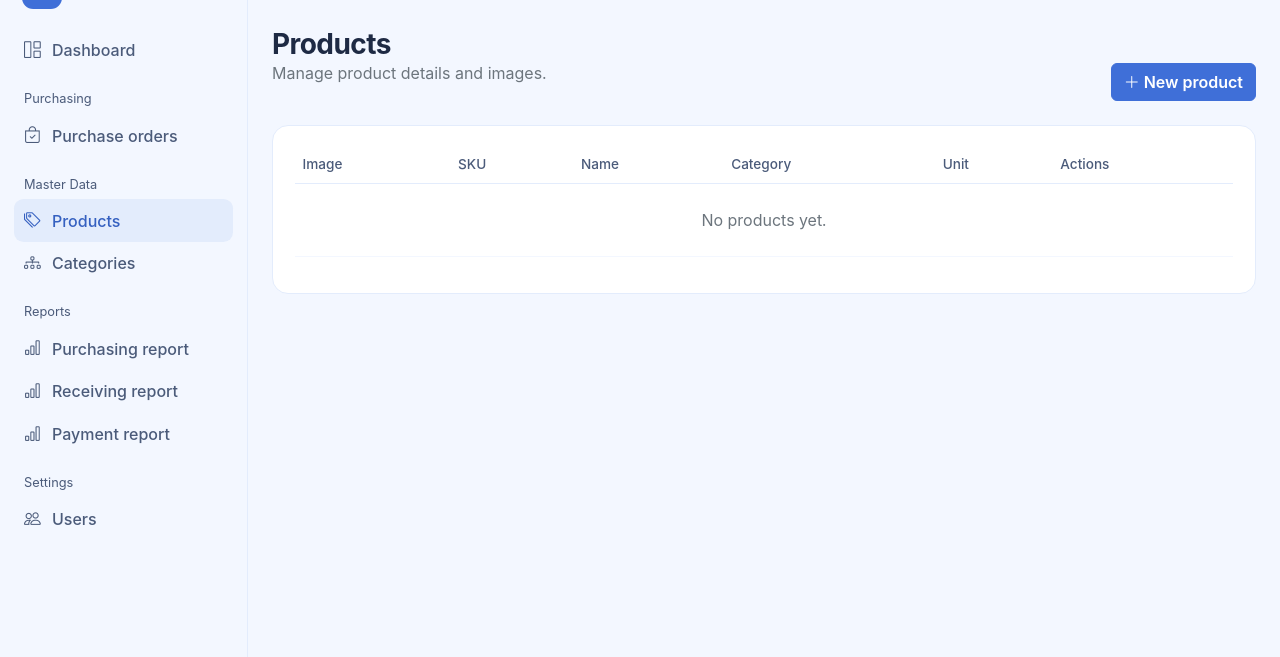
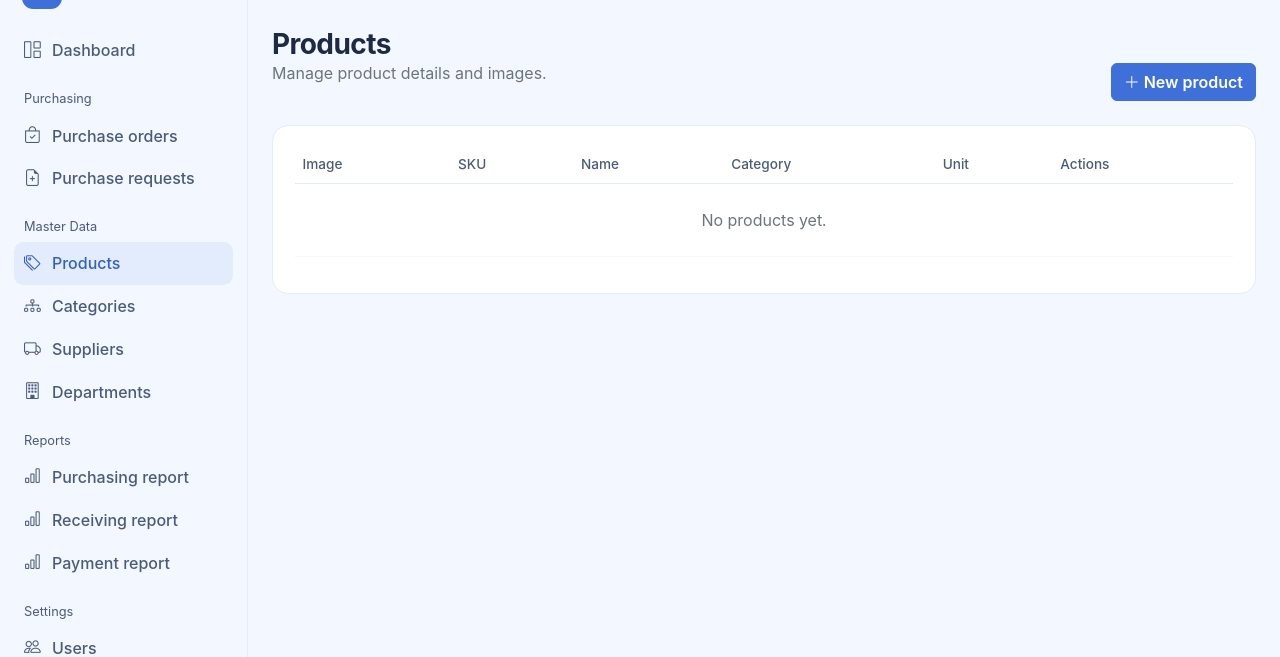
Before and after one commit to sembunly/purchasing_management_system, a Spring Boot app: page /products in a window 1280 px wide. Shown: the part 51-708 px from the top of the page. Run offline with Spring Boot 4, Linux system fonts and the light colour scheme; the visitor is signed in with stand-in values (Sample User, id 1); some of the project's set-up classes (security, data sources, template engines, error pages and the like) are left out, and stand-ins take their place.

Commit message:
Add navigation management: navigation.html

```diff
--- a/src/main/resources/templates/layouts/navigation.html
+++ b/src/main/resources/templates/layouts/navigation.html
@@ -7,9 +7,12 @@
         <a th:href="@{/dashboard}" th:classappend="${activeCode == 'DASHBOARD' ? 'active' : ''}"><i class="bi bi-grid-1x2"></i><span>Dashboard</span></a>
         <div class="side-group">Purchasing</div>
         <a th:href="@{/orders}" th:classappend="${activeCode == 'ORDERS' ? 'active' : ''}"><i class="bi bi-bag-check"></i><span>Purchase orders</span></a>
+        <a th:href="@{/requests}" th:classappend="${activeCode == 'REQUESTS' ? 'active' : ''}"><i class="bi bi-file-earmark-plus"></i><span>Purchase requests</span></a>
         <div class="side-group">Master Data</div>
         <a th:href="@{/products}" th:classappend="${activeCode == 'PRODUCTS' ? 'active' : ''}"><i class="bi bi-tags"></i><span>Products</span></a>
         <a th:href="@{/categories}" th:classappend="${activeCode == 'CATEGORIES' ? 'active' : ''}"><i class="bi bi-diagram-3"></i><span>Categories</span></a>
+        <a th:href="@{/suppliers}" th:classappend="${activeCode == 'SUPPLIERS' ? 'active' : ''}"><i class="bi bi-truck"></i><span>Suppliers</span></a>
+        <a th:href="@{/departments}" th:classappend="${activeCode == 'DEPARTMENTS' ? 'active' : ''}"><i class="bi bi-building"></i><span>Departments</span></a>
         <div class="side-group">Reports</div>
         <a th:href="@{/reports/purchasing}" th:classappend="${activeCode == 'PURCHASING_REPORT' ? 'active' : ''}"><i class="bi bi-bar-chart"></i><span>Purchasing report</span></a>
         <a th:href="@{/reports/receiving}" th:classappend="${activeCode == 'RECEIVING_REPORT' ? 'active' : ''}"><i class="bi bi-bar-chart"></i><span>Receiving report</span></a>
```
